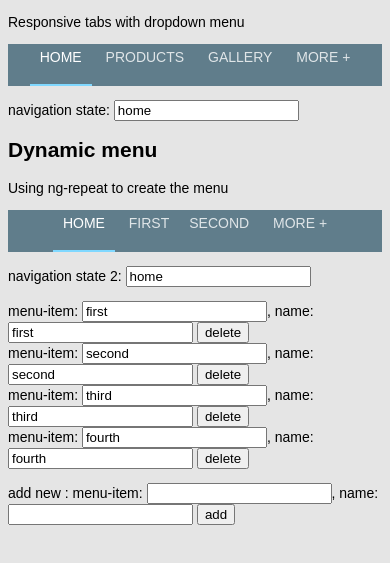
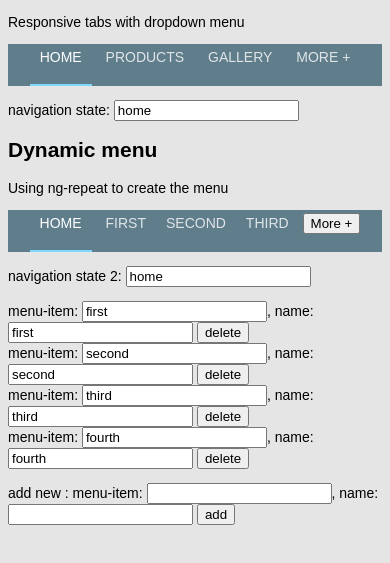
Before and after one commit to digitalfondue/df-tab-menu, a website: page example/example.html in a window 390 px wide. Shown: the part 97-660 px from the top of the page. Drawn offline with nearby package versions, Linux system fonts and the light colour scheme.

Commit message:
enhance aria tags support, give freedom for more menu button

```diff
--- a/example/example.html
+++ b/example/example.html
@@ -24,24 +24,26 @@
 		<div id="example" ng-app="digitalfondue.dftabmenu" ng-init="navigationState = 'home';menu2 = {navigationState: 'home'}">
 			<h2>Static menu</h2>
 			<p>Responsive tabs with dropdown menu</p>
-			<ol df-tab-menu menu-control="{{navigationState}}" more-menu-template="<span>More +</span>">
-				<li menu-item="home"><a data-ng-href="#" data-ng-click="navigationState = 'home'"><span>Home</span></a></li>
-				<li menu-item="products"><a data-ng-href="#" data-ng-click="navigationState = 'products'"><span>Products</span></a></li>
-				<li menu-item="gallery"><a data-ng-href="#" data-ng-click="navigationState = 'gallery'"><span>Gallery</span></a></li>
-				<li menu-item="sustainability"><a data-ng-href="#" data-ng-click="navigationState = 'sustainability'"><span>Sustainability</span></a></li>
-				<li menu-item="innovation"><a data-ng-href="#" data-ng-click="navigationState = 'innovation'"><span>Innovation</span></a></li>
-				<li menu-item="blog"><a data-ng-href="#" data-ng-click="navigationState = 'blog'"><span>Blog</span></a></li>
-				<li menu-item="contactus"><a data-ng-href="#" data-ng-click="navigationState = 'contactus'"><span>Contact Us</span></a></li>
-				<li menu-item="about"><a data-ng-href="#" data-ng-click="navigationState = 'about'"><span>About</span></a></li>
+			<ol df-tab-menu menu-control="{{navigationState}}">
+				<li data-menu-item="home"><a data-ng-href="#" data-ng-click="navigationState = 'home'"><span>Home</span></a></li>
+				<li data-menu-item="products"><a data-ng-href="#" data-ng-click="navigationState = 'products'"><span>Products</span></a></li>
+				<li data-menu-item="gallery"><a data-ng-href="#" data-ng-click="navigationState = 'gallery'"><span>Gallery</span></a></li>
+				<li data-menu-item="sustainability"><a data-ng-href="#" data-ng-click="navigationState = 'sustainability'"><span>Sustainability</span></a></li>
+				<li data-menu-item="innovation"><a data-ng-href="#" data-ng-click="navigationState = 'innovation'"><span>Innovation</span></a></li>
+				<li data-menu-item="blog"><a data-ng-href="#" data-ng-click="navigationState = 'blog'"><span>Blog</span></a></li>
+				<li data-menu-item="contactus"><a data-ng-href="#" data-ng-click="navigationState = 'contactus'"><span>Contact Us</span></a></li>
+				<li data-menu-item="about"><a data-ng-href="#" data-ng-click="navigationState = 'about'"><span>About</span></a></li>
+				<li data-more-menu-item><a data-ng-href="#">More +</a></li>
 			</ol>
 
 			<p>navigation state: <input data-ng-model="navigationState"></p>
 
 			<h2>Dynamic menu</h2>
 			<p>Using ng-repeat to create the menu</p>
-			<ul df-tab-menu menu-control="{{menu2.navigationState}}" more-menu-template="<span>More +</span>">
-				<li menu-item="home"><a data-ng-href="#" data-ng-click="menu2.navigationState = 'home'"><span>Home</span></a></li>
-				<li data-ng-repeat="tag in allTags" menu-item="{{tag.item}}"><a data-ng-href="#" data-ng-click="menu2.navigationState = tag.item"><span>{{tag.name}}</span></a></li>
+			<ul df-tab-menu menu-control="{{menu2.navigationState}}">
+				<li data-menu-item="home"><a data-ng-href="#" data-ng-click="menu2.navigationState = 'home'"><span>Home</span></a></li>
+				<li data-ng-repeat="tag in allTags" data-menu-item="{{tag.item}}"><a data-ng-href="#" data-ng-click="menu2.navigationState = tag.item"><span>{{tag.name}}</span></a></li>
+				<li data-more-menu-item><button type="button">More +</button></li>
 			</ul>
 
 			<p>navigation state 2: <input data-ng-model="menu2.navigationState"></p>
--- a/src/df-tab-menu.js
+++ b/src/df-tab-menu.js
@@ -23,22 +23,34 @@
 
 				angular.element(root).attr('role','tablist').addClass('df-tab-menu ' + bootstrap('nav nav-tabs'));
 
-				//add additional menu
-				angular.element(root).append('<li role=\"more-menu-toggle\" '+bootstrap('class="dropdown"')+'>' +
-						'<a href dropdown-toggle class="dropdown-toggle">' +
-						$attrs.moreMenuTemplate +
-						'</a><' + baseTag + ' role=\"more-menu\" class=\"df-tab-menu-dropdown '+bootstrap('dropdown-menu')+'\"></' + baseTag + '></li>');
+				var moreMenuElement = angular.element(root.querySelector('li[data-more-menu-item]'));
+				moreMenuElement.attr({
+						"role":"presentation"
+				});
+				moreMenuElement.addClass(bootstrap('dropdown'));
+
+				moreMenuElement.children().attr({
+						"dropdown-toggle":"",
+						"aria-haspopup":"true",
+						"aria-expanded":"false"
+				});
+				moreMenuElement.children().addClass('dropdown-toggle');
+
+				moreMenuElement.append('<' + baseTag + ' role=\"menu\" aria-hidden=\"true\" class=\"df-tab-menu-dropdown '+bootstrap('dropdown-menu')+'\"></' + baseTag + '>');
 
 				//clone elements into the more menu, and add aria tags
 				var moreList = angular.element(root.querySelector('.df-tab-menu-dropdown'));
-				var moreElements = root.querySelectorAll('li[menu-item]');
+				var moreElements = root.querySelectorAll('li[data-menu-item]');
 				var elements = angular.element(moreElements);
 				for(var e = 0;e < elements.length; e++) {
 					var newElement = angular.element(moreElements[e]).clone();
-					newElement.attr({"role":"more-menu-item"});
+					newElement.attr({"role":"menuitem"});
 					moreList.append(newElement);
 
 					angular.element(moreElements[e]).attr({
+						"role":"presentation"});
+
+					angular.element(moreElements[e]).children().attr({
 						"aria-selected":"false",
 						"role":"tab"});
 				};
@@ -49,7 +61,7 @@
 					var dropdownOpen = false;
 
 					var getElementsSize = function() {
-						var elements = root.querySelectorAll('li[role=tab]');
+						var elements = root.querySelectorAll('li[data-menu-item][role=presentation]');
 						angular.element(elements).removeClass('ng-hide');
 						var elementsSize = [];
 						for(var e = 0;e < elements.length; e++) {
@@ -63,7 +75,7 @@
 
 					// handle directive (such as ng-translate) that may change the size of the elements
 					var unregister = $scope.$watch(function() {
-						var element = root.querySelector('li[role=tab].df-tab-menu-active');
+						var element = root.querySelector('li[role=presentation].df-tab-menu-active');
 						return element != null ? element.scrollWidth : 0;
 					}, function(w, oldW) {
 						if(w != null && w > 0) {
@@ -72,8 +84,8 @@
 					}, true);
 
 					var getMoreElementSize = function() {
-						angular.element(root.querySelector('li[role=more-menu-toggle]')).removeClass('ng-hide');
-						return root.querySelector('li[role=more-menu-toggle]').offsetWidth;
+						angular.element(root.querySelector('li[data-more-menu-item]')).removeClass('ng-hide');
+						return root.querySelector('li[data-more-menu-item]').offsetWidth;
 					}
 
 					var getVisibleItems = function(_maxWidth, _activeItemIndex) {
@@ -82,7 +94,7 @@
 						//40px: scrollbar tolerance. Not proud of this, but it works...
 						var sum = elementsSize[_activeItemIndex] + getMoreElementSize() + 40;
 						visibleItems.push(_activeItemIndex);
-						var items = root.querySelectorAll('li[role=tab]');
+						var items = root.querySelectorAll('li[data-menu-item][role=presentation]');
 						for(var i = 0; i < items.length; i++) {
 							if(i != _activeItemIndex) {
 								sum += elementsSize[i];
@@ -97,7 +109,7 @@
 					};
 
 					var getActiveItemIndex = function() {
-						var items = root.querySelectorAll('li[role=tab]');
+						var items = root.querySelectorAll('li[data-menu-item][role=presentation]');
 						for(var i = 0; i < items.length; i++) {
 							if(angular.element(items[i]).hasClass('df-tab-menu-active')) {
 								return i;
@@ -111,11 +123,11 @@
 						var activeItemIndex = getActiveItemIndex();
 						var visibleItems = getVisibleItems(maxWidth, activeItemIndex);
 
-						var elements = root.querySelectorAll('li[role=tab]');
-						var moreElements = root.querySelectorAll('li[role=more-menu-item]');
-						var moreMenuToggle = root.querySelector('li[role=more-menu-toggle]');
+						var elements = root.querySelectorAll('li[data-menu-item][role=presentation]');
+						var moreElements = root.querySelectorAll('li[role=menuitem]');
+						var moreMenuToggle = root.querySelector('li[data-more-menu-item]');
 
-						if(visibleItems.length < root.querySelectorAll('li[role=tab]').length) {
+						if(visibleItems.length < root.querySelectorAll('li[data-menu-item][role=presentation]').length) {
 							angular.element(moreMenuToggle).removeClass('ng-hide').attr('aria-hidden','false');
 
 							for(var i = 0; i < elements.length; i++) {
@@ -145,15 +157,15 @@
 					var drawDropDown = function() {
 						if(dropdownOpen) {
 							if(addBootstrapTheme) {
-								angular.element(root.querySelector('li[role=more-menu-toggle]')).addClass('open');
+								angular.element(root.querySelector('li[data-more-menu-item]')).addClass('open');
 							}
-							angular.element(root.querySelector('li[role=more-menu-toggle] a[dropdown-toggle]')).addClass('df-tab-menu-dropdown-open');
+							angular.element(root.querySelector('li[data-more-menu-item] [dropdown-toggle]')).addClass('df-tab-menu-dropdown-open').attr({'aria-expanded':'true'});
 							angular.element(doc).bind('click', closeDropdown);
 						} else {
 							if(addBootstrapTheme) {
-								angular.element(root.querySelector('li[role=more-menu-toggle]')).removeClass('open');
+								angular.element(root.querySelector('li[data-more-menu-item]')).removeClass('open');
 							}
-							angular.element(root.querySelector('li[role=more-menu-toggle] a[dropdown-toggle]')).removeClass('df-tab-menu-dropdown-open');
+							angular.element(root.querySelector('li[data-more-menu-item] [dropdown-toggle]')).removeClass('df-tab-menu-dropdown-open').attr({'aria-expanded':'false'});;
 							angular.element(doc).unbind('click', closeDropdown);
 						}
 					};
@@ -165,12 +177,14 @@
 						drawDropDown();
 					};
 
-					angular.element(root.querySelector('li[role=more-menu-toggle] a[dropdown-toggle]')).bind('click', toggleDropdown);
+					angular.element(root.querySelector('li[data-more-menu-item] [dropdown-toggle]')).bind('click', toggleDropdown);
 
 					var updateActiveState = function(c) {
 						//set active state
-						var e1 = angular.element(root.querySelector('li.df-tab-menu-active')).removeClass('df-tab-menu-active').attr('aria-selected','false');
-						var e2 = angular.element(root.querySelector('li[menu-item=\"' + c + '\"]')).addClass('df-tab-menu-active').attr('aria-selected','true');
+						var e1 = angular.element(root.querySelector('li.df-tab-menu-active')).removeClass('df-tab-menu-active');
+						e1.children().attr('aria-selected','false');
+						var e2 = angular.element(root.querySelector('li[data-menu-item=\"' + c + '\"][role=presentation]')).addClass('df-tab-menu-active');
+						e2.children().attr('aria-selected','true');
 
 						if(addBootstrapTheme) {
 							e1.removeClass('active');
@@ -187,7 +201,7 @@
 
 					$scope.$on('$destroy', function() {
 						wdw.unbind('resize', buildMenu);
-						angular.element(root.querySelector('li[role=more-menu-toggle] a[dropdown-toggle]')).unbind('click', toggleDropdown);
+						angular.element(root.querySelector('li[data-more-menu-item] [dropdown-toggle]')).unbind('click', toggleDropdown);
 						angular.element(doc).unbind('click', closeDropdown);
 					});
 
```
